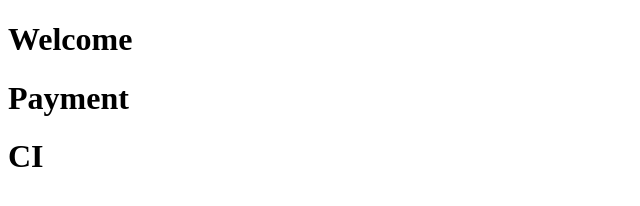
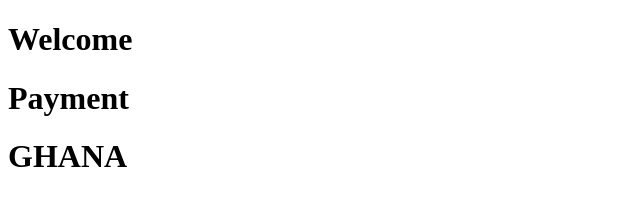
Before and after one commit to DBAK15/gitapp, a plain HTML site: page index.html in a window 1280 px wide. Shown: the whole page, without its empty margins (0-640 px from the left). Drawn offline with Linux system fonts and the light colour scheme.

Commit message:
ajout de GHANA

```diff
--- a/index.html
+++ b/index.html
@@ -9,6 +9,6 @@
 <body>
    <h1>Welcome</h1>
    <h1>Payment</h1>
-   <h1>CI</h1>
+   <h1>GHANA</h1>
 </body>
 </html>
```
